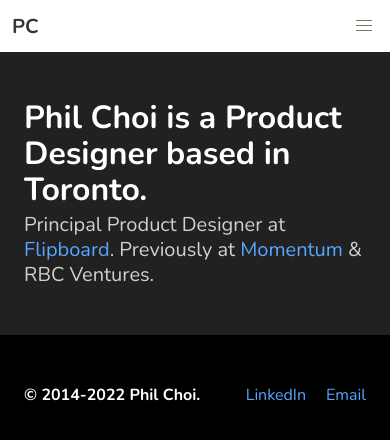
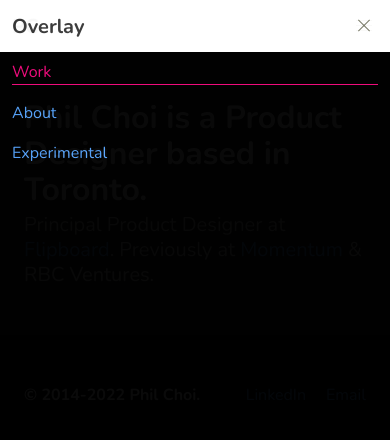
Before and after one commit to pchae/nuxt3-app, a Nuxt app: page / in a window 390 px wide. Both pictures are taken after a click on the button "menu". Shown: the top 440 px of the page. Built offline with nearby package versions, Linux system fonts and the light colour scheme.

Commit message:
Add responsive overlay test

```diff
--- a/components/Nav.vue
+++ b/components/Nav.vue
@@ -6,18 +6,16 @@
           <h2 class="subtitle"><strong>PC</strong></h2>
         </NuxtLink>
 
-      <a role="button" class="navbar-burger" aria-label="menu" aria-expanded="false" data-target="navbarBasic" @click="toggleAction">
+        <a role="button" class="navbar-burger" aria-label="menu" aria-expanded="false" data-target="navbarBasicExample" @click="toggleAction">
           <span aria-hidden="true"></span>
           <span aria-hidden="true"></span>
           <span aria-hidden="true"></span>
         </a>
       </div>
 
-    <div id="navbarBasic" class="navbar-menu">
-      <div class="navbar-start">
-      </div>
+      <div id="navbarBasic" class="navbar-end">
 
-      <div class="navbar-end">
+        <div class="navbar-menu">
           <NuxtLink to="/" class="navbar-item">
             Work
           </NuxtLink>
@@ -25,13 +23,60 @@
             About
           </NuxtLink>
         </div>
+
       </div>
     </nav>
+  </div>
+
+  <div v-show="toggle" id="menuOverlay" class="overlay">
+        <div id="header" class="">
+          <div class="navbar">
+            <div class="navbar-brand">
+              <NuxtLink to="/" class="navbar-item">
+                <h2 class="subtitle"><strong>Overlay</strong></h2>
+              </NuxtLink>
+
+              <a role="button" class="navbar-burger is-active" aria-label="menu" aria-expanded="true" data-target="navbarBasicExample" @click="toggleAction">
+                <span aria-hidden="true"></span>
+                <span aria-hidden="true"></span>
+                <span aria-hidden="true"></span>
+              </a>
+            </div>
+          </div>
+        </div>
+
+        <div id="nav" class="container" @click="toggleAction">
+          <div class="columns is-vcentered">
+            <div class="column">
+              <div class="navbar-item">
+                <NuxtLink to="/" active-class="active">
+                  <h2>Work</h2>
+                </NuxtLink>
+              </div>
+
+              <div class="navbar-item">
+                <NuxtLink to="/about" active-class="active">
+                  <h2>About</h2>
+                </NuxtLink>
+              </div>
+
+              <div class="navbar-item">
+                <NuxtLink to="/about" active-class="active">
+                  <h2>Experimental</h2>
+                </NuxtLink>
+              </div>
+            </div>
+
+
+          </div>
+
+        </div>
       </div>
 </template>
 
 <script>
 export default {
+
 data: function() {
   return {
     toggle: false,
@@ -45,6 +90,10 @@
       this.scrollTop = document.documentElement.scrollTop
       document.body.style.position = 'fixed'
       document.body.style.marginTop = -this.scrollTop + 'px'
+    } else {
+      document.body.style.marginTop = 0
+      document.body.style.position = 'relative'
+      document.documentElement.scrollTo(0, this.scrollTop)
     }
   },
 },
@@ -57,4 +106,20 @@
   .navbar-item {
     color: $blue;
   }
+
+  /* Overlay Menu */
+.overlay {
+  position: fixed;
+  top: 0;
+  height: 100%;
+  width: 100%;
+  background-color: #000;
+  overflow: visible;
+  opacity: 0.96;
+  z-index: 1000;
+}
+.active > h2 {
+  color: #f80c80;
+  border-bottom: 1px solid;
+}
 </style>
```
Lines whose indentation alone changed are shown as unchanged.
